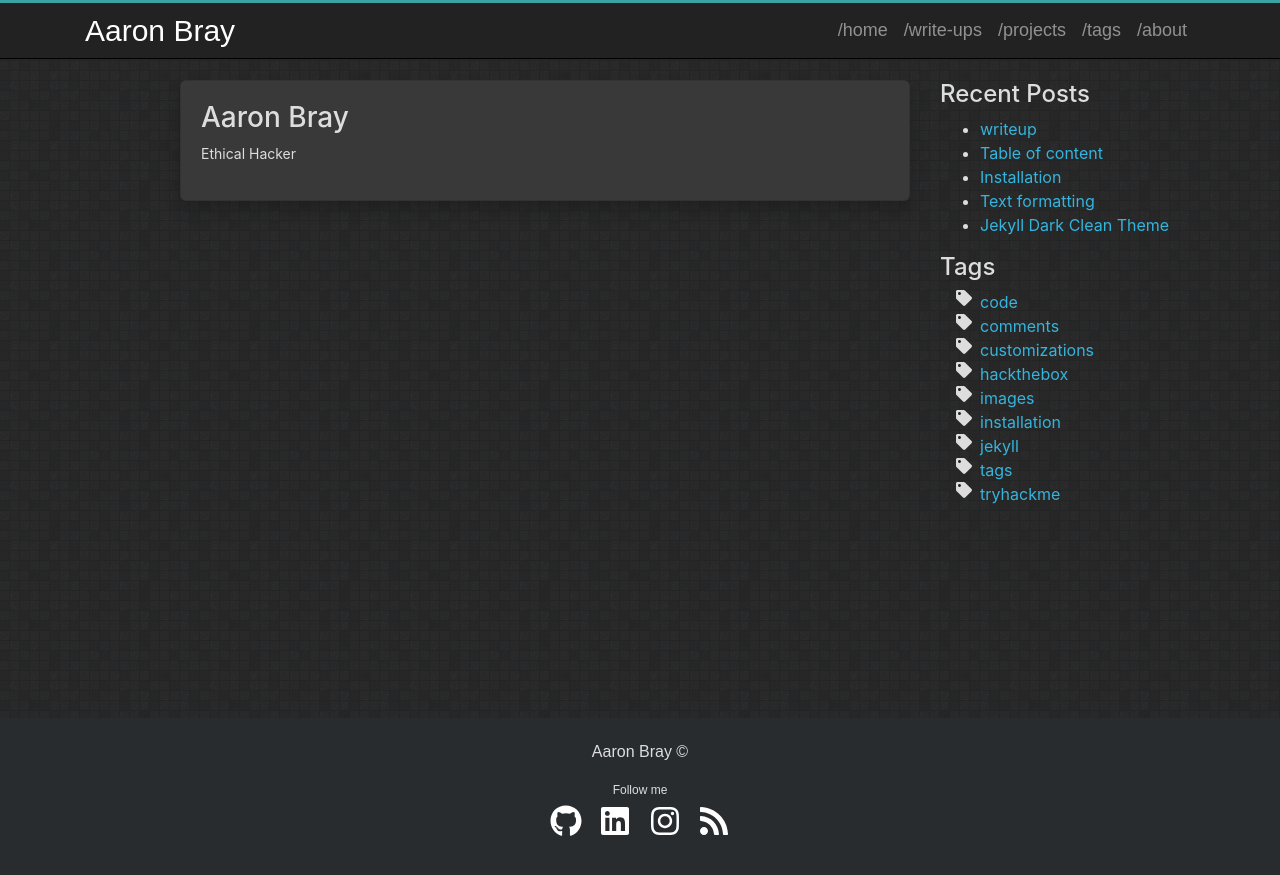
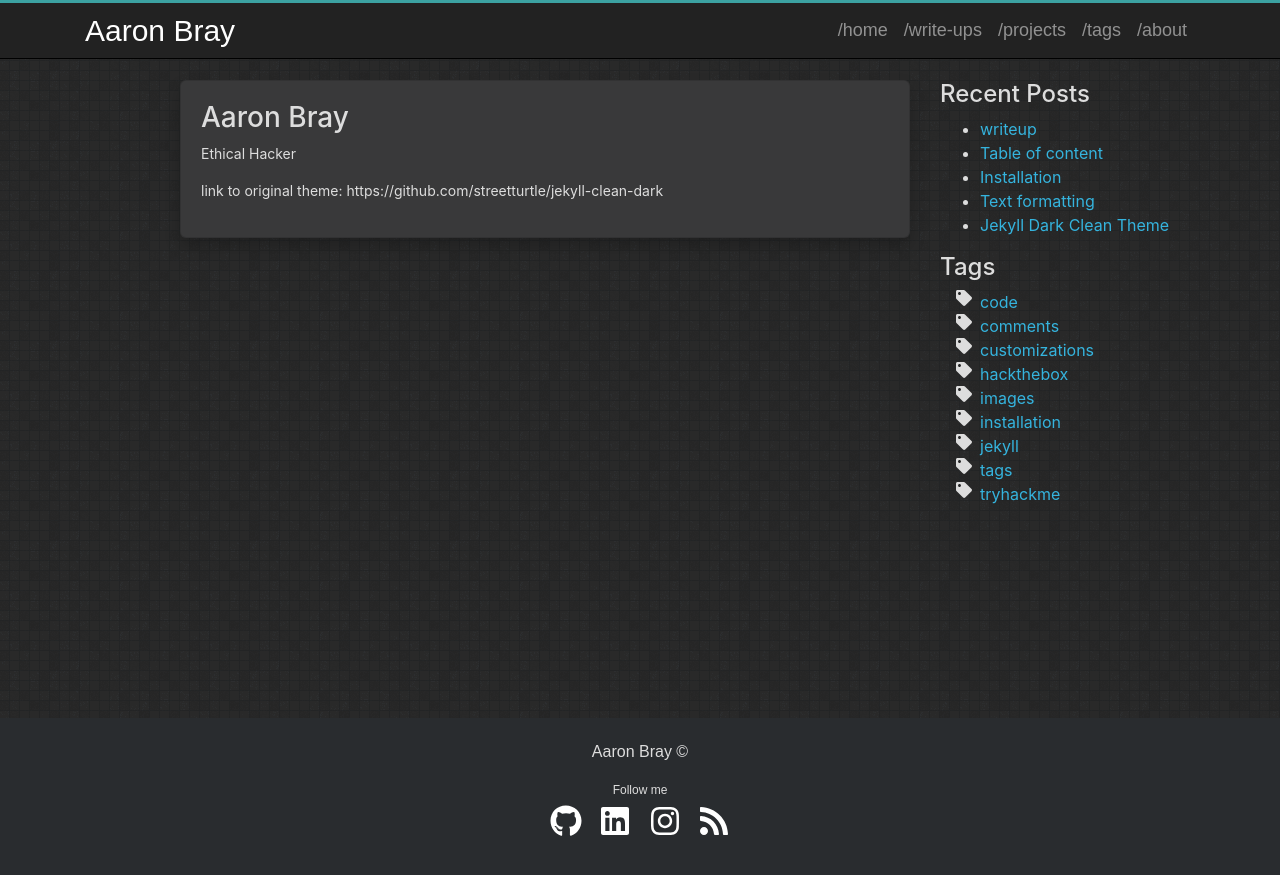
Before and after one commit to AaronBray/AaronBray.github.io, a Jekyll site: the page built from about.md, in a window 1280 px wide. Shown: the top 875 px of the page. Built offline with Jekyll 4.4.1, drawn with Linux system fonts in a browser that asks for light colours; a file with an impossible date is left out.

Commit message:
Update about.md

```diff
--- a/about.md
+++ b/about.md
@@ -6,3 +6,8 @@ title: About
 
 # Aaron Bray
 Ethical Hacker
+
+
+
+
+link to original theme: https://github.com/streetturtle/jekyll-clean-dark
```
